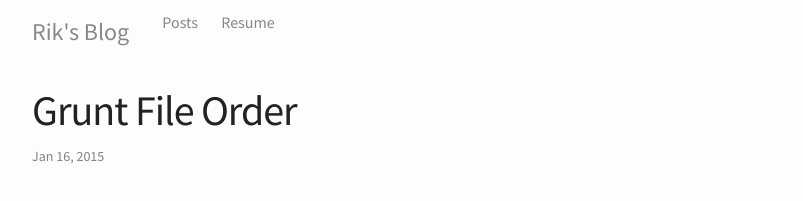
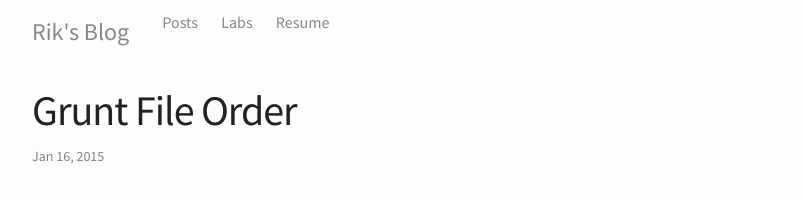
Before and after one commit to rikbrowning/rikbrowning.github.io, a Jekyll site: the page built from _posts/2015-01-16-grunt-file-order.markdown, in a window 1280 px wide. Shown: the top 201 px of the page, without its empty margins (238-1041 px from the left). Built offline with Jekyll 4.4.1, drawn with Linux system fonts in a browser that asks for light colours.

Commit message:
Adding labs
With hover circle as example

```diff
--- a/_config.yml
+++ b/_config.yml
@@ -2,6 +2,10 @@
 url: http://rikbrowning.github.io # the base hostname & protocol for your site
 
 
+collections:
+  labs:
+    output: true
+
 # Build settings
 markdown: kramdown
 highlighter: pygments
--- a/_includes/header.html
+++ b/_includes/header.html
@@ -7,6 +7,7 @@
     </h2>
     <nav>
       <a href="/">Posts</a>
+      <a href="/labs">Labs</a>
       <a href="/resume">Resume</a>
     </nav>
 
--- /dev/null
+++ b/_sass/labs/_hoverCircle.scss
@@ -0,0 +1,74 @@
+.info {
+    font-family: 'Open Sans', Helvetica, Arial, sans-serif;
+    text-align:center;
+    font-size:2em;
+    color:#888;
+}
+
+.circle {
+    position: relative;
+    margin: 200px auto 20px auto;
+    width: 50px;
+    height: 50px;
+    background-color: fade-out(blue,0.5);
+    border-radius: 100%;
+    cursor:pointer;
+    &:hover {
+        animation: circle 3s 0s 1;
+        animation-fill-mode: forwards;
+        -webkit-animation: circle 3s 0s 1;
+        -webkit-animation-fill-mode: forwards;
+    }
+}
+
+@-webkit-keyframes circle {
+    0% {
+        box-shadow: 0px 0px fade-out(purple,0.5),0px 0px fade-out(red,0.5), 0px 0px fade-out(orange,0.5),0px 0px fade-out(yellow,0.5), 0px 0px fade-out(green,0.5);
+    }
+
+    20% {
+        box-shadow: -43px -25px fade-out(purple,0.5),-43px -25px fade-out(red,0.5), -43px -25px fade-out(orange,0.5),-43px -25px fade-out(yellow,0.5), -43px -25px fade-out(green,0.5);
+    }
+
+    40% {
+        box-shadow: -43px -25px fade-out(purple,0.5),-43px -75px fade-out(red,0.5), -43px -75px fade-out(orange,0.5),-43px -75px fade-out(yellow,0.5), -43px -75px fade-out(green,0.5);
+    }
+
+    60% {
+        box-shadow: -43px -25px fade-out(purple,0.5),-43px -75px fade-out(red,0.5), 0px -100px fade-out(orange,0.5),0px -100px fade-out(yellow,0.5), 0px -100px fade-out(green,0.5);
+    }
+
+    80% {
+        box-shadow: -43px -25px fade-out(purple,0.5),-43px -75px fade-out(red,0.5), 0px -100px fade-out(orange,0.5),43px -75px fade-out(yellow,0.5), 43px -75px fade-out(green,0.5);
+    }
+
+    100% {
+        box-shadow: -43px -25px fade-out(purple,0.5),-43px -75px fade-out(red,0.5), 0px -100px fade-out(orange,0.5),43px -75px fade-out(yellow,0.5), 43px -25px fade-out(green,0.5);
+    }
+}
+
+@keyframes circle {
+    0% {
+        box-shadow: 0px 0px fade-out(purple,0.5),0px 0px fade-out(red,0.5), 0px 0px fade-out(orange,0.5),0px 0px fade-out(yellow,0.5), 0px 0px fade-out(green,0.5);
+    }
+
+    20% {
+        box-shadow: -43px -25px fade-out(purple,0.5),-43px -25px fade-out(red,0.5), -43px -25px fade-out(orange,0.5),-43px -25px fade-out(yellow,0.5), -43px -25px fade-out(green,0.5);
+    }
+
+    40% {
+        box-shadow: -43px -25px fade-out(purple,0.5),-43px -75px fade-out(red,0.5), -43px -75px fade-out(orange,0.5),-43px -75px fade-out(yellow,0.5), -43px -75px fade-out(green,0.5);
+    }
+
+    60% {
+        box-shadow: -43px -25px fade-out(purple,0.5),-43px -75px fade-out(red,0.5), 0px -100px fade-out(orange,0.5),0px -100px fade-out(yellow,0.5), 0px -100px fade-out(green,0.5);
+    }
+
+    80% {
+        box-shadow: -43px -25px fade-out(purple,0.5),-43px -75px fade-out(red,0.5), 0px -100px fade-out(orange,0.5),43px -75px fade-out(yellow,0.5), 43px -75px fade-out(green,0.5);
+    }
+
+    100% {
+        box-shadow: -43px -25px fade-out(purple,0.5),-43px -75px fade-out(red,0.5), 0px -100px fade-out(orange,0.5),43px -75px fade-out(yellow,0.5), 43px -25px fade-out(green,0.5);
+    }
+}
--- /dev/null
+++ b/css/lab.scss
@@ -0,0 +1,7 @@
+---
+# Only the main Sass file needs front matter (the dashes are enough)
+---
+
+@import
+        "labs/hoverCircle"
+;
```
Also changed, not shown: _includes/lab-head.html (added, +14 -0 lines), _labs/hoverCircle.html (added, +9 -0 lines), _layouts/lab.html (added, +18 -0 lines), labs/index.html (added, +21 -0 lines).
